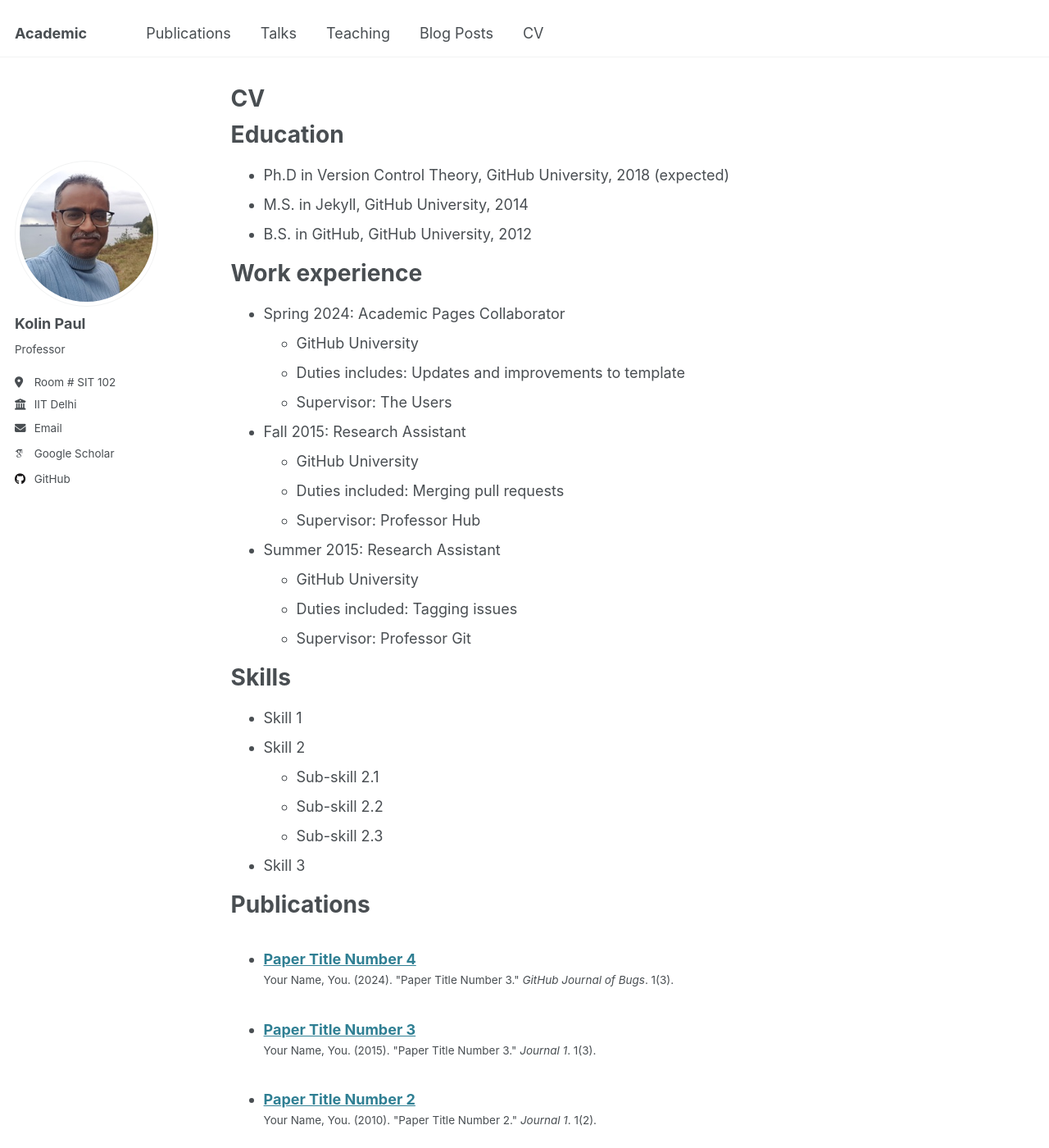
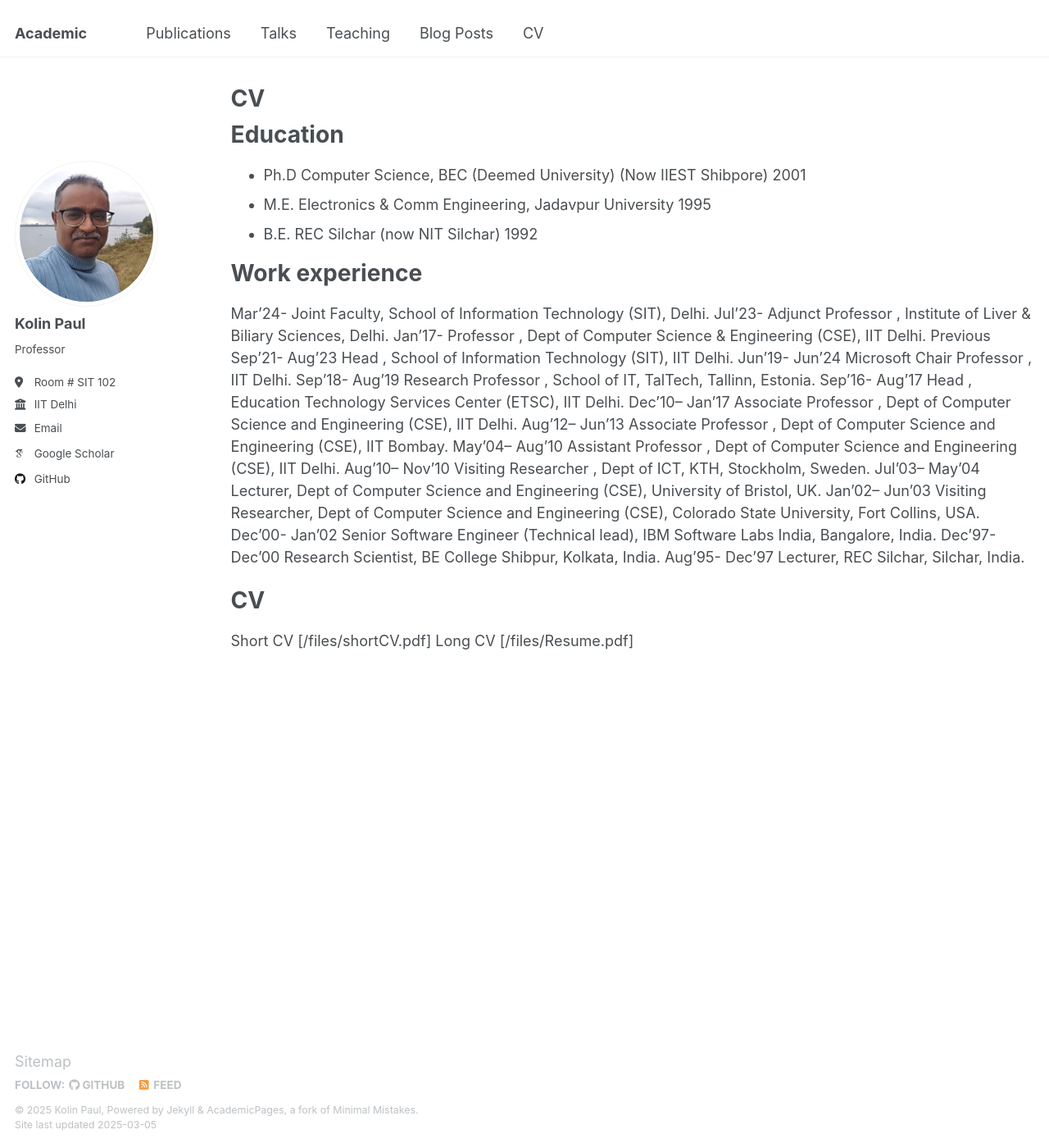
Before and after one commit to kolinpaul/kolinpaul.github.io, a Jekyll site: the page built from _pages/cv.md, in a window 1280 px wide and 1400 px high. Shown: the whole window at 82% size. Built offline with Jekyll 4.4.1, drawn with Linux system fonts in a browser that asks for light colours; some web fonts are replaced; some of the changed text lies outside the part shown.

Commit message:
Update cv.md

```diff
--- a/_pages/cv.md
+++ b/_pages/cv.md
@@ -11,54 +11,30 @@ redirect_from:
 
 Education
 ======
-* Ph.D in Version Control Theory, GitHub University, 2018 (expected)
-* M.S. in Jekyll, GitHub University, 2014
-* B.S. in GitHub, GitHub University, 2012
+* Ph.D Computer Science, BEC (Deemed University) (Now IIEST Shibpore) 2001
+* M.E. Electronics & Comm Engineering, Jadavpur University 1995
+* B.E. REC Silchar (now NIT Silchar) 1992
 
 Work experience
 ======
-* Spring 2024: Academic Pages Collaborator
-  * GitHub University
-  * Duties includes: Updates and improvements to template
-  * Supervisor: The Users
+Mar’24- Joint Faculty, School of Information Technology (SIT), Delhi.
+Jul’23- Adjunct Professor , Institute of Liver & Biliary Sciences, Delhi.
+Jan’17- Professor , Dept of Computer Science & Engineering (CSE), IIT Delhi. Previous
+Sep’21- Aug’23 Head , School of Information Technology (SIT), IIT Delhi.
+Jun’19- Jun’24 Microsoft Chair Professor , IIT Delhi.
+Sep’18- Aug’19 Research Professor , School of IT, TalTech, Tallinn, Estonia.
+Sep’16- Aug’17 Head , Education Technology Services Center (ETSC), IIT Delhi.
+Dec’10– Jan’17 Associate Professor , Dept of Computer Science and Engineering  (CSE), IIT Delhi.
+Aug’12– Jun’13 Associate Professor , Dept of Computer Science and Engineering  (CSE), IIT Bombay.
+May’04– Aug’10 Assistant Professor , Dept of Computer Science and Engineering (CSE),  IIT Delhi.
+Aug’10– Nov’10 Visiting Researcher , Dept of ICT, KTH, Stockholm, Sweden.
+Jul’03– May’04 Lecturer, Dept of Computer Science and Engineering (CSE), University  of Bristol, UK.
+Jan’02– Jun’03 Visiting Researcher, Dept of Computer Science and Engineering (CSE),  Colorado State University, Fort Collins, USA.
+Dec’00- Jan’02 Senior Software Engineer (Technical lead), IBM Software Labs India,  Bangalore, India.
+Dec’97- Dec’00 Research Scientist, BE College Shibpur, Kolkata, India.
+Aug’95- Dec’97 Lecturer, REC Silchar, Silchar, India.
 
-* Fall 2015: Research Assistant
-  * GitHub University
-  * Duties included: Merging pull requests
-  * Supervisor: Professor Hub
-
-* Summer 2015: Research Assistant
-  * GitHub University
-  * Duties included: Tagging issues
-  * Supervisor: Professor Git
-
-Skills
+CV
 ======
-* Skill 1
-* Skill 2
-  * Sub-skill 2.1
-  * Sub-skill 2.2
-  * Sub-skill 2.3
-* Skill 3
-
-Publications
-======
-  <ul>{% for post in site.publications reversed %}
-    {% include archive-single-cv.html %}
-  {% endfor %}</ul>
-
-Talks
-======
-  <ul>{% for post in site.talks reversed %}
-    {% include archive-single-talk-cv.html  %}
-  {% endfor %}</ul>
-
-Teaching
-======
-  <ul>{% for post in site.teaching reversed %}
-    {% include archive-single-cv.html %}
-  {% endfor %}</ul>
-
-Service and leadership
-======
-* Currently signed in to 43 different slack teams
+Short CV [/files/shortCV.pdf]
+Long CV [/files/Resume.pdf]
```
